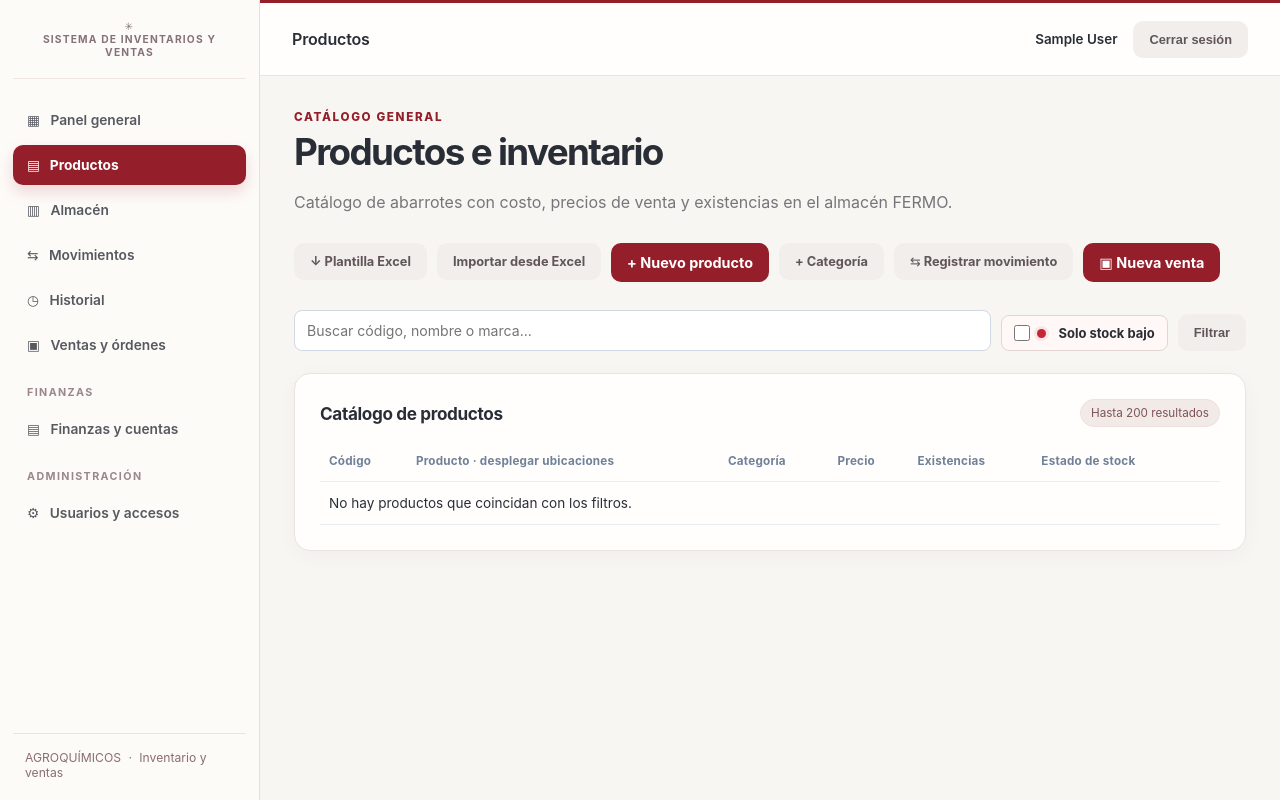
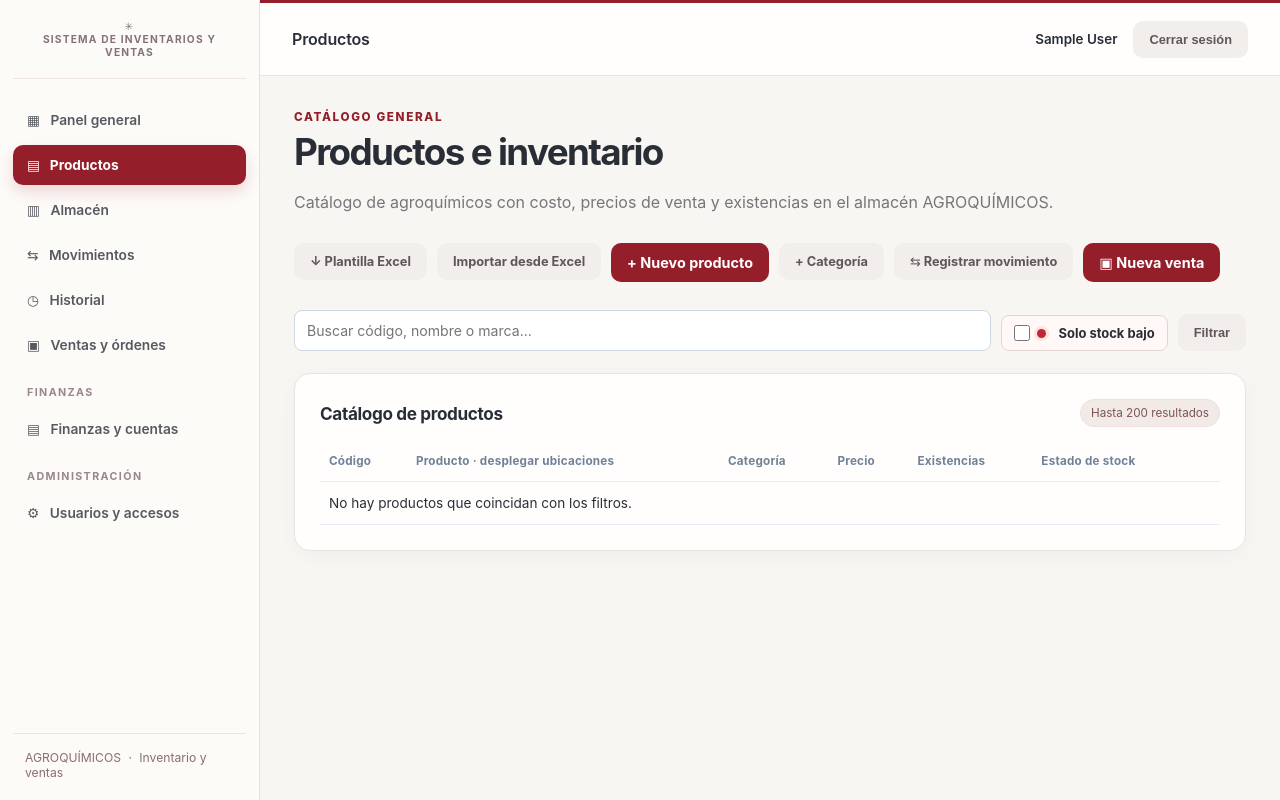
Before and after one commit to sniff32/inventario_agroquimicos, a Django app: page /?seccion=productos in a window 1280 px wide. Run offline with Django 5.2, Linux system fonts and the light colour scheme; the visitor is signed in with stand-in values (Sample User, id 1); data that the repository does not hold is empty.

Commit message:
Adaptar plataforma a identidad agrícola: templates/inventory/content.html

```diff
--- a/templates/inventory/content.html
+++ b/templates/inventory/content.html
@@ -1,7 +1,7 @@
 {% if active_section == 'panel' %}
   <section class="fermo-dashboard-hero" aria-label="Centro de operaciones">
     <div class="hero-copy">
-      <span class="hero-eyebrow">FERMO · CENTRO DE OPERACIONES</span>
+      <span class="hero-eyebrow">AGROQUÍMICOS · CENTRO DE OPERACIONES</span>
       <h1>Resumen operativo</h1>
       <p>Consulta tus existencias, revisa alertas y registra operaciones desde un solo lugar.</p>
     </div>
@@ -18,10 +18,10 @@
   </section>
   <div class="eyebrow">RESUMEN EN TIEMPO REAL</div>
   <h2 class="section-headline">Resumen general</h2>
-  <p class="muted">Indicadores actualizados desde la base de datos central de Fermo.</p>
+  <p class="muted">Indicadores actualizados desde la base de datos central de la tienda.</p>
   <section class="cards overview-cards">
     <article class="metric"><span>Productos registrados</span><strong>{{ count_products }}</strong><small>Códigos activos</small></article>
-    <article class="metric"><span>Unidades en inventario</span><strong>{{ count_units }}</strong><small>En el almacén FERMO</small></article>
+    <article class="metric"><span>Unidades en inventario</span><strong>{{ count_units }}</strong><small>En el almacén AGROQUÍMICOS</small></article>
     <article class="metric"><span>Almacén</span><strong>{{ count_branches }}</strong><small>Tiendas y almacenes</small></article>
     <article class="metric"><span>Movimientos</span><strong>{{ count_movements }}</strong><small>Historial completo</small></article>
     {% if can_move %}<article class="metric"><span>Órdenes de venta</span><strong>{{ count_sales }}</strong><small>${{ sales_amount|floatformat:2 }} MXN vendidos</small><a class="text-link" href="{% url 'home' %}?seccion=ventas">Ver ventas →</a></article>{% endif %}
@@ -29,7 +29,7 @@
   </section>
   <section class="panel-block stock-alert-overview" aria-label="Alertas de reposición por sucursal">
     <div class="panel-title"><h2><span class="alert-dot" aria-hidden="true"></span> Reposición por sucursal</h2><span class="pill">{{ count_low }} alertas de stock</span></div>
-    <p class="muted small">Se evalúan las existencias del almacén FERMO según los mínimos de cada producto.</p>
+    <p class="muted small">Se evalúan las existencias del almacén AGROQUÍMICOS según los mínimos de cada producto.</p>
     <div class="branch-alert-grid">
       {% for branch in branch_rows %}
         <a class="branch-alert-card {% if branch.low_count %}has-low-stock{% endif %}" href="{% url 'home' %}?seccion=productos&amp;sucursal={{ branch.pk }}&amp;solo_bajo=1">
@@ -84,10 +84,10 @@
   </div>
   {% if can_manage_catalog and demo_available %}
     <section class="demo-banner">
-      <div><strong>Simulación para distribuidora de abarrotes</strong><p>Retira del catálogo activo las muestras de electrónica y carga 50 abarrotes en el almacén FERMO. Conserva folios e historial anteriores.</p></div>
-      <form method="post" action="{% url 'inventory_action' %}" onsubmit="return confirm('Se desactivarán las muestras anteriores y se cargarán 50 abarrotes ficticios; el historial se conserva. ¿Continuar?')">
+      <div><strong>Simulación para tienda de agroquímicos</strong><p>Carga 50 productos agrícolas ficticios en el almacén AGROQUÍMICOS. Conserva folios e historial anteriores.</p></div>
+      <form method="post" action="{% url 'inventory_action' %}" onsubmit="return confirm('Se cargarán 50 productos agrícolas de demostración; el historial se conserva. ¿Continuar?')">
         {% csrf_token %}<input type="hidden" name="action" value="demo"><input type="hidden" name="return_to" value="panel">
-        <button class="btn primary" type="submit">Preparar 50 productos de abarrotes</button>
+        <button class="btn primary" type="submit">Preparar 50 productos de agroquímicos</button>
       </form>
     </section>
   {% endif %}
@@ -95,7 +95,7 @@
 {% elif active_section == 'productos' %}
   <div class="eyebrow">CATÁLOGO GENERAL</div>
   <h1>Productos e inventario</h1>
-  <p class="muted">Catálogo de abarrotes con costo, precios de venta y existencias en el almacén FERMO.</p>
+  <p class="muted">Catálogo de agroquímicos con costo, precios de venta y existencias en el almacén AGROQUÍMICOS.</p>
   <div class="action-strip">
     {% if can_manage_catalog %}
       <a class="btn subtle" href="{% url 'inventory_template' %}">↓ Plantilla Excel</a>
@@ -249,14 +249,14 @@
 
 {% elif active_section == 'sucursales' %}
   <div class="eyebrow">OPERACIÓN CENTRALIZADA</div>
-  <h1>Almacén FERMO</h1>
+  <h1>Almacén principal</h1>
   <p class="muted">La distribuidora opera desde un solo almacén. Organiza pasillos, estantes y zonas sin crear sucursales adicionales.</p>
   {% if can_manage_catalog %}
     <div class="action-strip">
       <details class="dropdown-panel"><summary class="btn subtle">+ Nueva ubicación</summary>
         <form method="post" action="{% url 'inventory_action' %}" class="quick-form">
           {% csrf_token %}<input type="hidden" name="action" value="location"><input type="hidden" name="return_to" value="sucursales">
-          <label>Almacén FERMO</label><select name="branch" required>{% for branch in branches %}<option value="{{ branch.pk }}">{{ branch.name }}</option>{% endfor %}</select>
+          <label>Almacén principal</label><select name="branch" required>{% for branch in branches %}<option value="{{ branch.pk }}">{{ branch.name }}</option>{% endfor %}</select>
           <label>Estante, repisa o zona</label><input name="code" maxlength="70" placeholder="Pasillo C · Estante 2" required>
           <label>Descripción</label><input name="description" maxlength="160">
           <button class="btn primary" type="submit">Guardar ubicación</button>
@@ -341,7 +341,7 @@
 {% elif active_section == 'historial' %}
   <div class="eyebrow">TRAZABILIDAD Y AUDITORÍA</div>
   <h1>Historial de movimientos</h1>
-  <p class="muted">Consulta quién movió cada artículo del almacén FERMO, fecha, cantidad anterior y existencia final. Los datos de la simulación antigua se conservan archivados.</p>
+  <p class="muted">Consulta quién movió cada artículo del almacén AGROQUÍMICOS, fecha, cantidad anterior y existencia final. Los datos de la simulación antigua se conservan archivados.</p>
   <form method="get" class="filter-bar history-filters">
     <input type="hidden" name="seccion" value="historial">
     {% if user.is_superuser %}<label class="low-filter"><input type="checkbox" name="archivados" value="1" {% if history_archived %}checked{% endif %}> Incluir DEMO históricos archivados</label>{% endif %}
```
